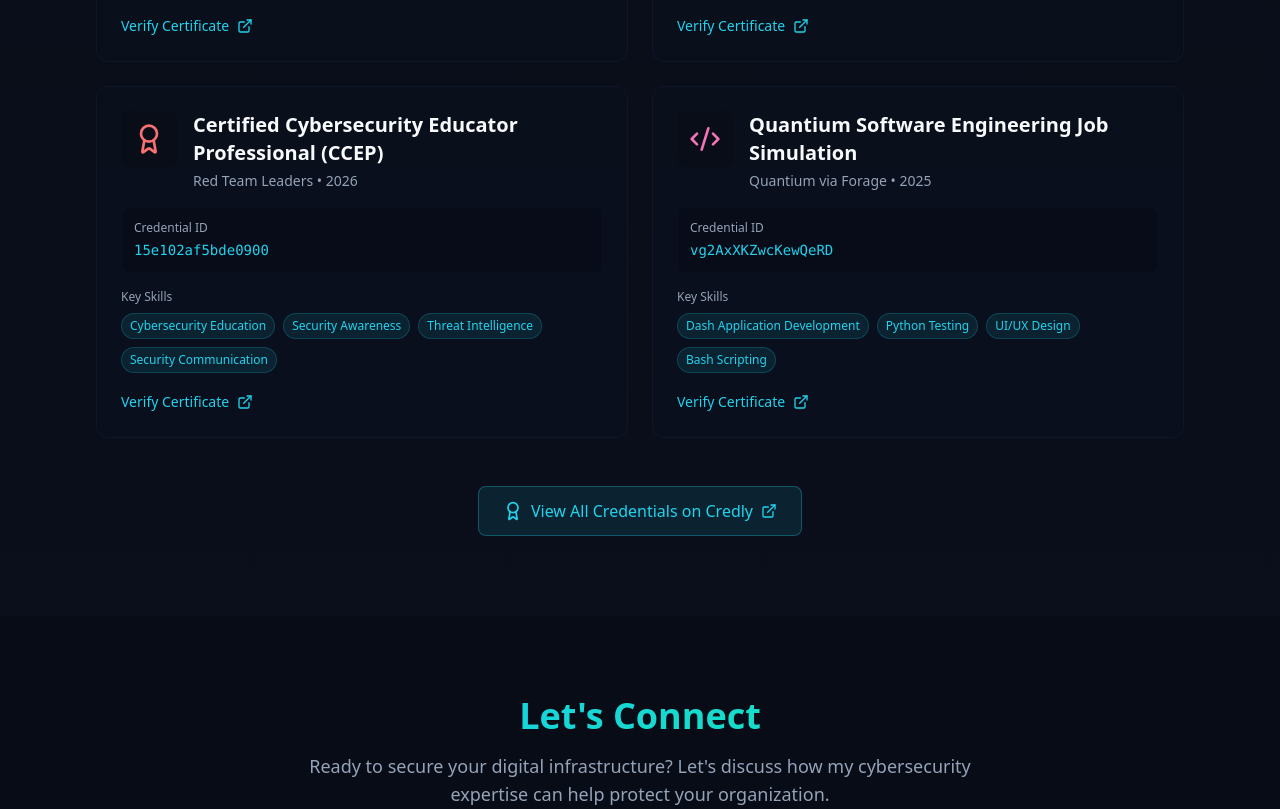
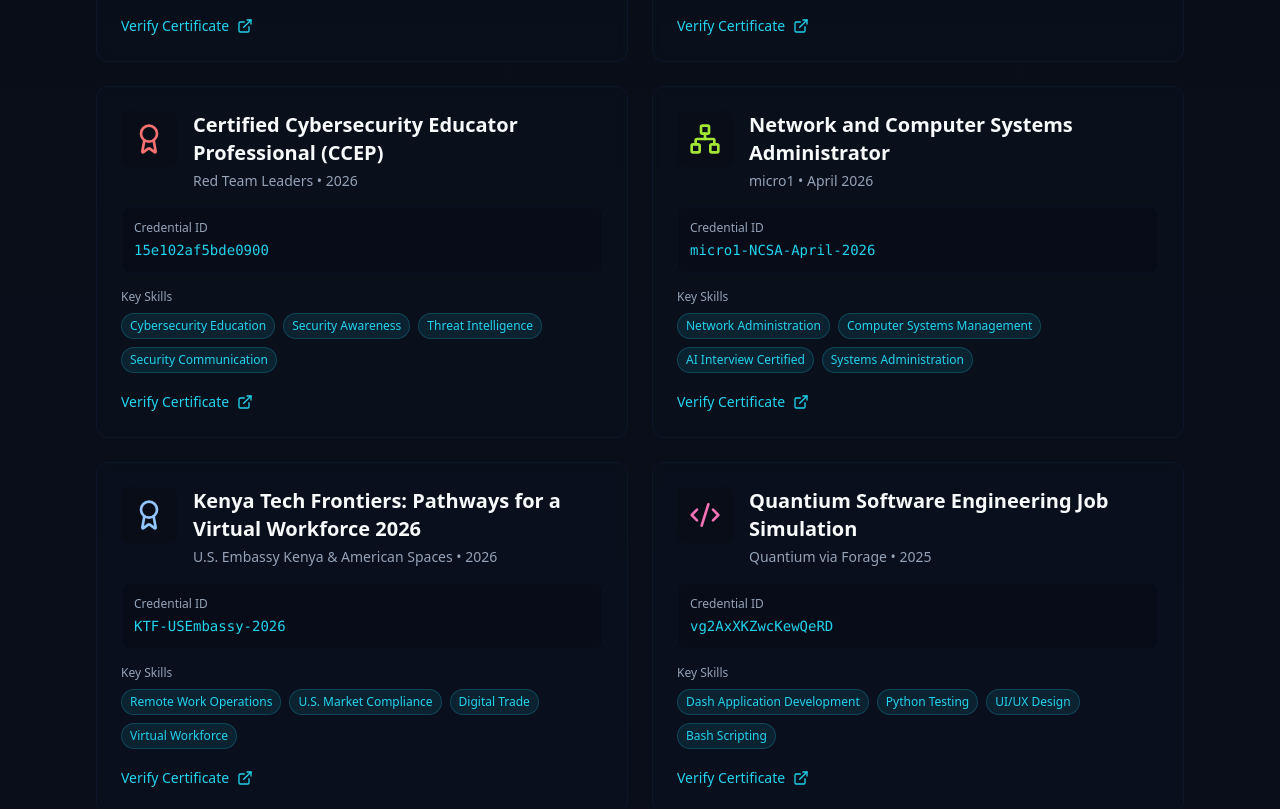
Before and after one commit to Girlweb/My-Portfolio, a React (Vite) app: page / in a window 1280 px wide. Shown: the part 8380-9189 px from the top of the page. Built offline with nearby package versions, Linux system fonts and the light colour scheme.

Commit message:
Add new certifications to Certifications component

```diff
--- a/src/components/Certifications.tsx
+++ b/src/components/Certifications.tsx
@@ -82,6 +82,24 @@
       credentialId: "15e102af5bde0900",
       link: "https://courses.redteamleaders.com/exam-completion/15e102af5bde0900",
       skills: ["Cybersecurity Education", "Security Awareness", "Threat Intelligence", "Security Communication"]
+    },
+    {
+      name: "Network and Computer Systems Administrator",
+      issuer: "micro1",
+      date: "April 2026",
+      icon: <Network className="w-8 h-8 text-lime-400" />,
+      credentialId: "micro1-NCSA-April-2026",
+      link: "https://micro1.ai/apply-as-talent",
+      skills: ["Network Administration", "Computer Systems Management", "AI Interview Certified", "Systems Administration"]
+    },
+    {
+      name: "Kenya Tech Frontiers: Pathways for a Virtual Workforce 2026",
+      issuer: "U.S. Embassy Kenya & American Spaces",
+      date: "2026",
+      icon: <Award className="w-8 h-8 text-blue-300" />,
+      credentialId: "KTF-USEmbassy-2026",
+      link: "https://ke.usembassy.gov",
+      skills: ["Remote Work Operations", "U.S. Market Compliance", "Digital Trade", "Virtual Workforce"]
     },
     {
       name: "Quantium Software Engineering Job Simulation",
```
